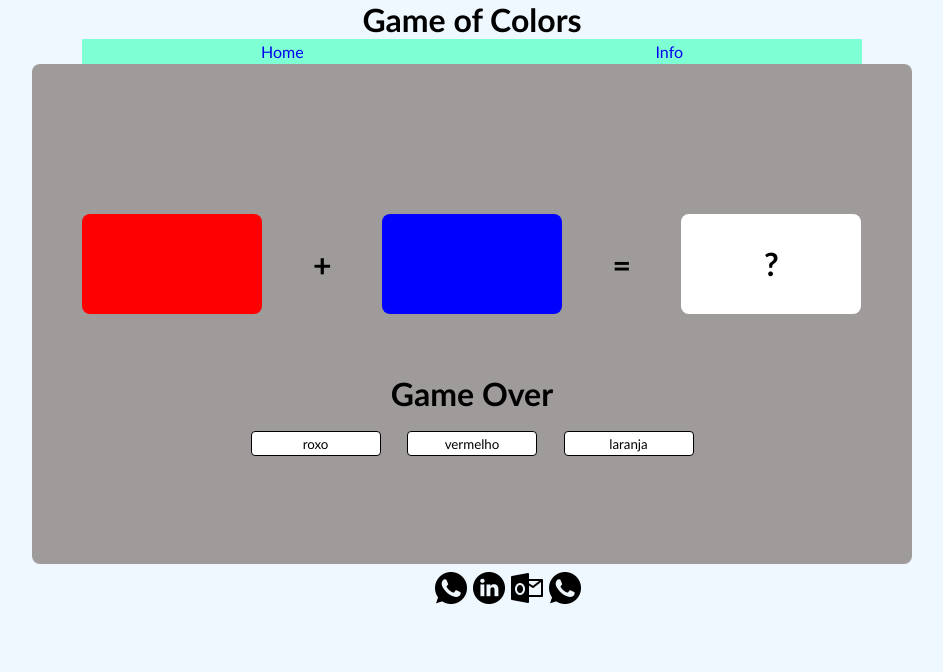
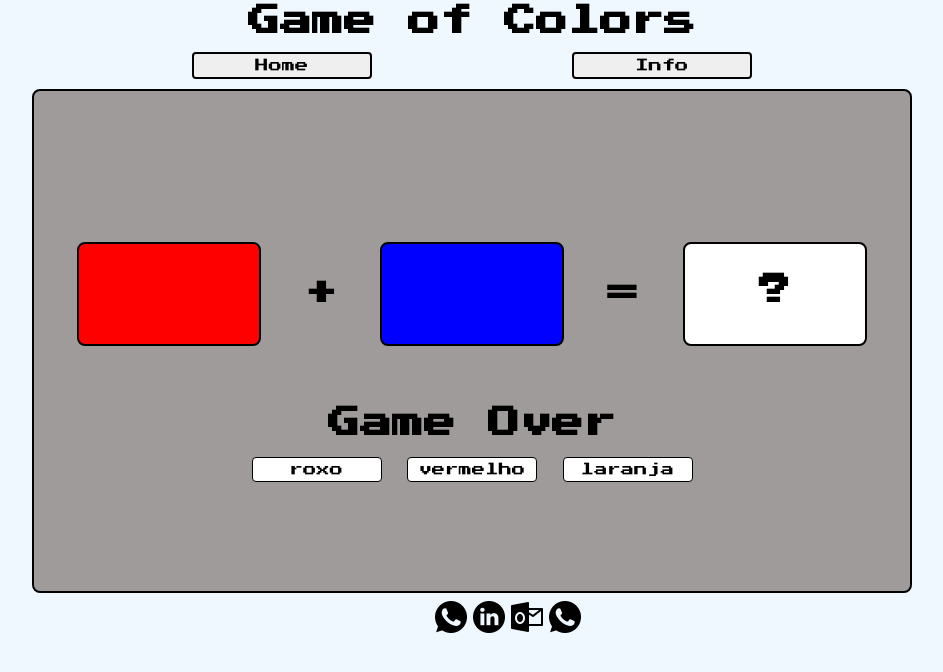
Before and after one commit to AndersonLuigui/GameOfColors, a plain HTML site: page index.html in a window 1280 px wide. Shown: the whole page, without its empty margins (168-1111 px from the left). Drawn offline with Linux system fonts and the light colour scheme.

Commit message:
second first

```diff
--- a/css/style.css
+++ b/css/style.css
@@ -1,7 +1,8 @@
+@import url('https://fonts.googleapis.com/css2?family=Open+Sans:wght@400;500&family=Press+Start+2P&display=swap');
 * {
     margin: 0;
     padding: 0;
-    font-family: 'Gill Sans', 'Gill Sans MT', Calibri, 'Trebuchet MS', sans-serif;
+    font-family: 'Press Start 2P', cursive;
 }
 
 body {
@@ -9,23 +10,40 @@ body {
 }
 
 header {
+    padding: 5px;
     text-align: center;
 }
 
 
 nav {
-    padding: 3px;
-    background-color: aquamarine;
+    padding: 10px;
     margin: 0px 250px 0px 250px;
 }
 nav ul {
     display: flex;
     justify-content: space-around;
+
+}
+
+nav ul li button {
+    cursor: grab;
+    padding: 5px;
+    border-radius: 4px;
+    width: 180px;
+    text-align: center;
+    border: solid 2px black;
+}
+
+nav ul li button:hover {
+    background-color: rgb(224, 218, 218);
+    border: solid 2px rgb(15, 11, 15);
 }
 
 nav ul li, a {
     text-decoration: none;
     list-style:none;
+
+
 }
 
 .globe {
@@ -34,6 +52,7 @@ nav ul li, a {
     height: 500px;
     margin: 0px 200px 0px 200px;
     display: grid;
+    border: solid 2px black;
 
 }
 
@@ -49,18 +68,21 @@ nav ul li, a {
 }
 
 .color-a {
+    border: solid 2px black;
     background-color: red;
     width: 180px;
     height: 100px;
 }
 
 .color-b {
+    border: solid 2px black;
     background-color: blue;
     width: 180px;
     height: 100px;
 }
 
 .color-r {
+    border: solid 2px black;
     background-color: white;
     width: 180px;
     height: 100px;
--- a/index.html
+++ b/index.html
@@ -15,8 +15,8 @@
 
     <nav>
         <ul>
-            <li><a href="#">Home</a></li>
-            <li><a href="#">Info</a></li>
+            <li><button>Home</li>
+            <li><button>Info</li>
         </ul>
     </nav>
 
```
